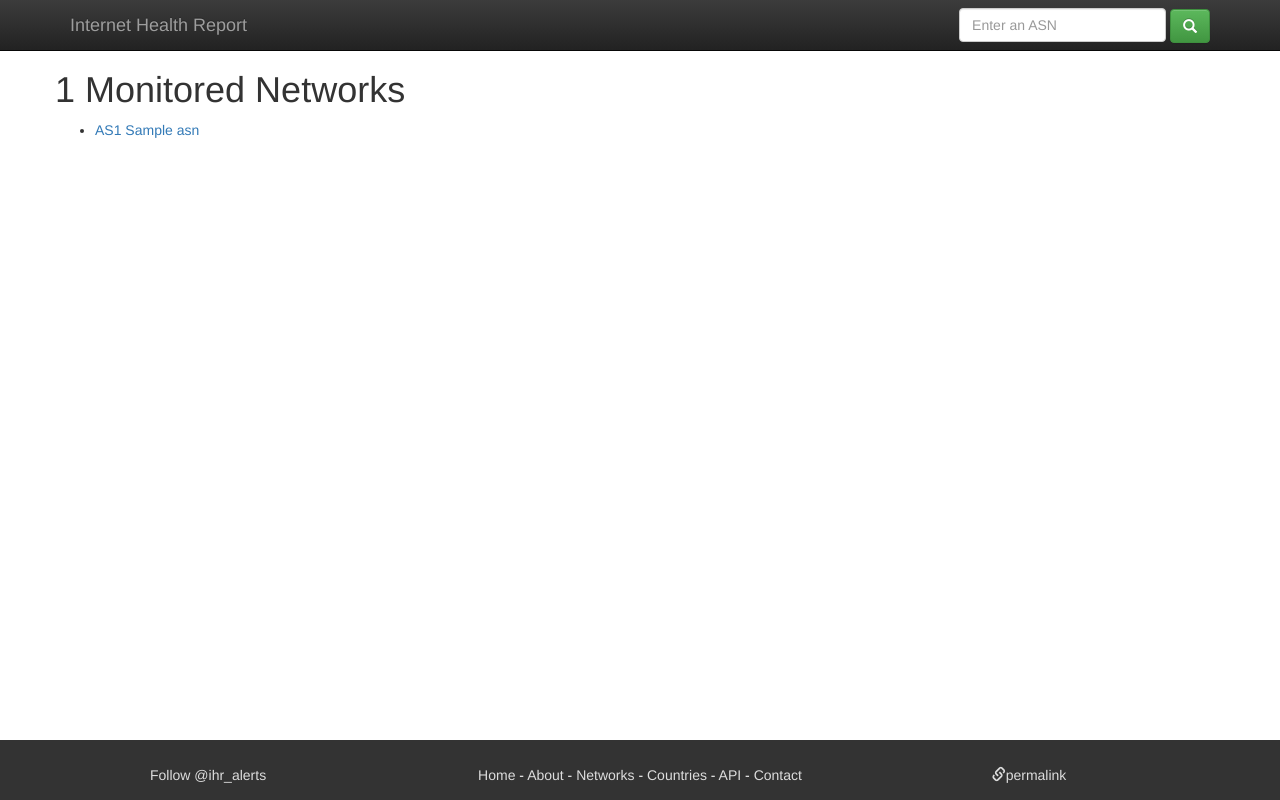
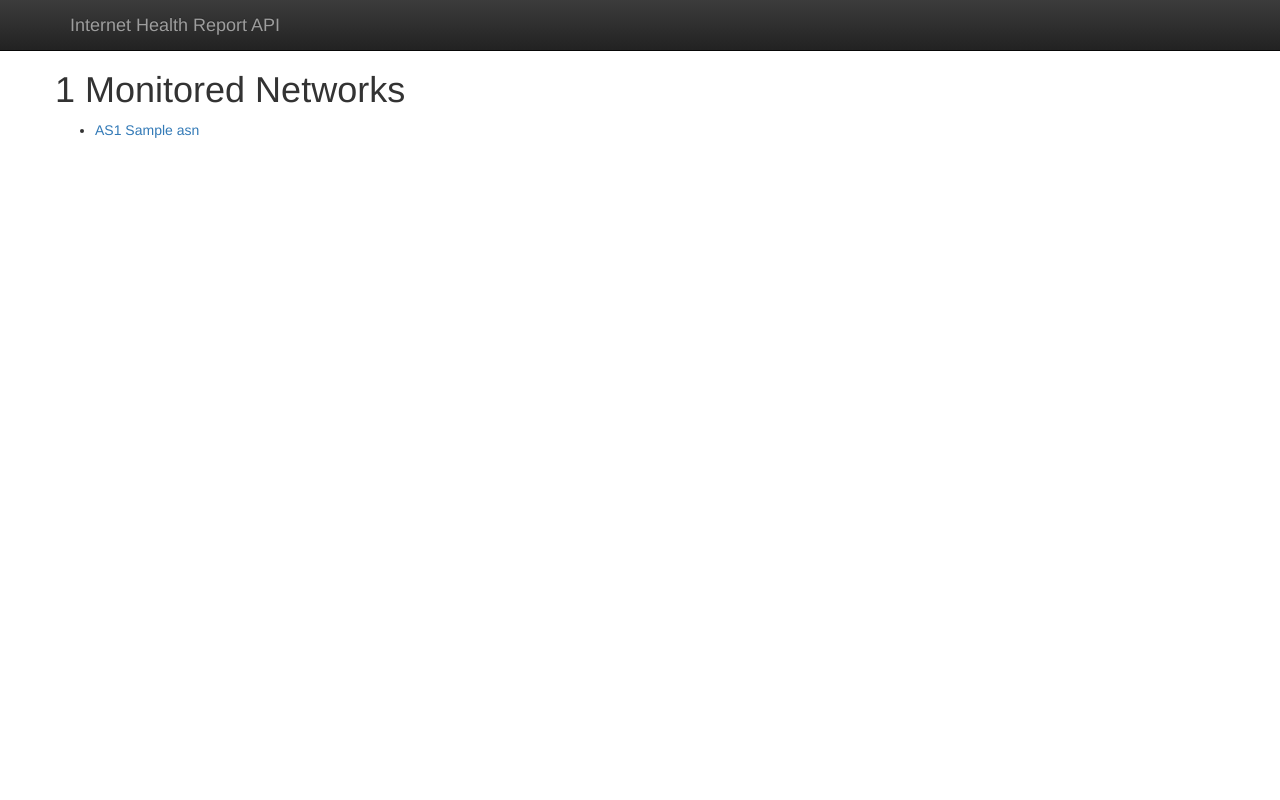
Before and after one commit to InternetHealthReport/ihr-django, a Django app: template templates/ihr/asn_list.html in a window 1280 px wide. Run offline with Django 3.2, Linux system fonts and the light colour scheme; the template is opened without the code that fills it: most values are stand-ins (such as "Sample title", 1, 10 or a date in 2020); some libraries are stand-ins or nearby versions.

Commit message:
update base template and urls

```diff
--- a/templates/base.html
+++ b/templates/base.html
@@ -51,16 +51,8 @@
             <span class="icon-bar"></span>
             <span class="icon-bar"></span>
           </button>
-          <a class="navbar-brand" href="{% url "ihr:index" %}">Internet Health Report</a>
+          <a class="navbar-brand" href="https://ihr.iijlab.net/ihr/en-us/api">Internet Health Report API</a>
         </div>
-        <div id="navbar" class="navbar-collapse collapse">
-            <form class="navbar-form navbar-right" role="form" action="{% url "ihr:search" %}" method="get">
-            <div class="form-group">
-              <input type="text" placeholder="Enter an ASN" class="form-control" name="asn">
-            </div>
-            <button type="submit" class="btn btn-success glyphicon glyphicon-search"></button>
-          </form>
-        </div><!--/.navbar-collapse -->
       </div>
     </nav>
 
@@ -69,56 +61,6 @@
       {% endblock %}
 
     </div> <!-- /container -->
-
-    <footer class="container-fluid footer" >
-    <div class="row">
-        <div class="col-md-2 col-lg-2 col-xs-0">
-            <a href="https://twitter.com/ihr_alerts" class="twitter-follow-button" data-show-screen-name="false" data-show-count="false">Follow @ihr_alerts</a><script async src="//platform.twitter.com/widgets.js" charset="utf-8"></script>
-        </div>
-        <div class="col-md-8 col-lg-8 col-xs-10" align=center>
-            <a href="{% url "ihr:index" %}">Home</a> -
-            <a href="/ihr/about/">About</a> -
-            <a href="{% url "ihr:asnList" %}">Networks</a> -
-            <a href="{% url "ihr:countryList" %}">Countries</a> -
-            <a href="/ihr/api/doc/">API</a> -
-            <a href="/ihr/contact/">Contact</a>
-        </div>
-        <div class="col-md-2 col-lg-2 col-xs-2">
-            <a href="" data-toggle="modal" data-target="#permaModal" id="link-permalink"><i class="glyphicon glyphicon-link"></i>permalink</a>
-        </div>
-    </div>
-
-    </footer>
-
-    <!-- Modal -->
-    <div id="permaModal" class="modal" role="dialog">
-    <div class="modal-dialog">
-
-        <!-- Modal content-->
-        <div class="modal-content">
-        <div class="modal-header">
-            <button type="button" class="close" data-dismiss="modal">&times;</button>
-            <h4 class="modal-title">Permanent link to this page</h4>
-        </div>
-        <div class="modal-body">
-            <div class="form-horizontal">
-            <input id="permalink" value="" type="text" class="form-control">
-            </div>
-        </div>
-        <div class="modal-footer">
-            <button type="button" class="btn btn-default" data-dismiss="modal">Close</button>
-        </div>
-        </div>
-
-    </div>
-    </div>
-    <script type="text/javascript">
-        $(function() {
-            $("#link-permalink").click(function() {
-                $("#permalink").val(document.location.href);
-            });
-        });
-    </script>
 
         <script src="{% static "ihr/js/vendor/bootstrap.min.js" %}"></script>
 
```
Also changed, not shown: urls.py (+9 -4 lines).
